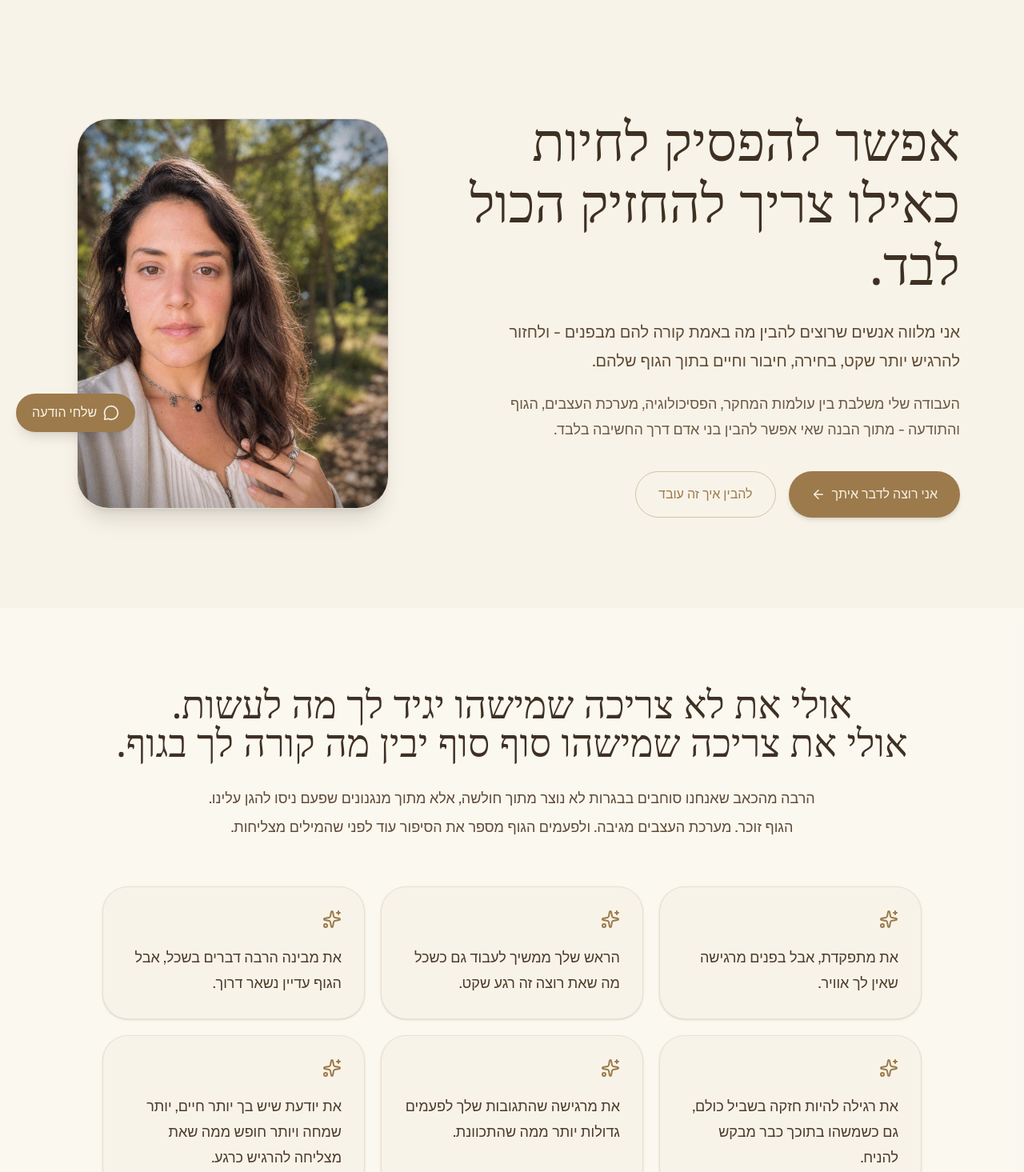
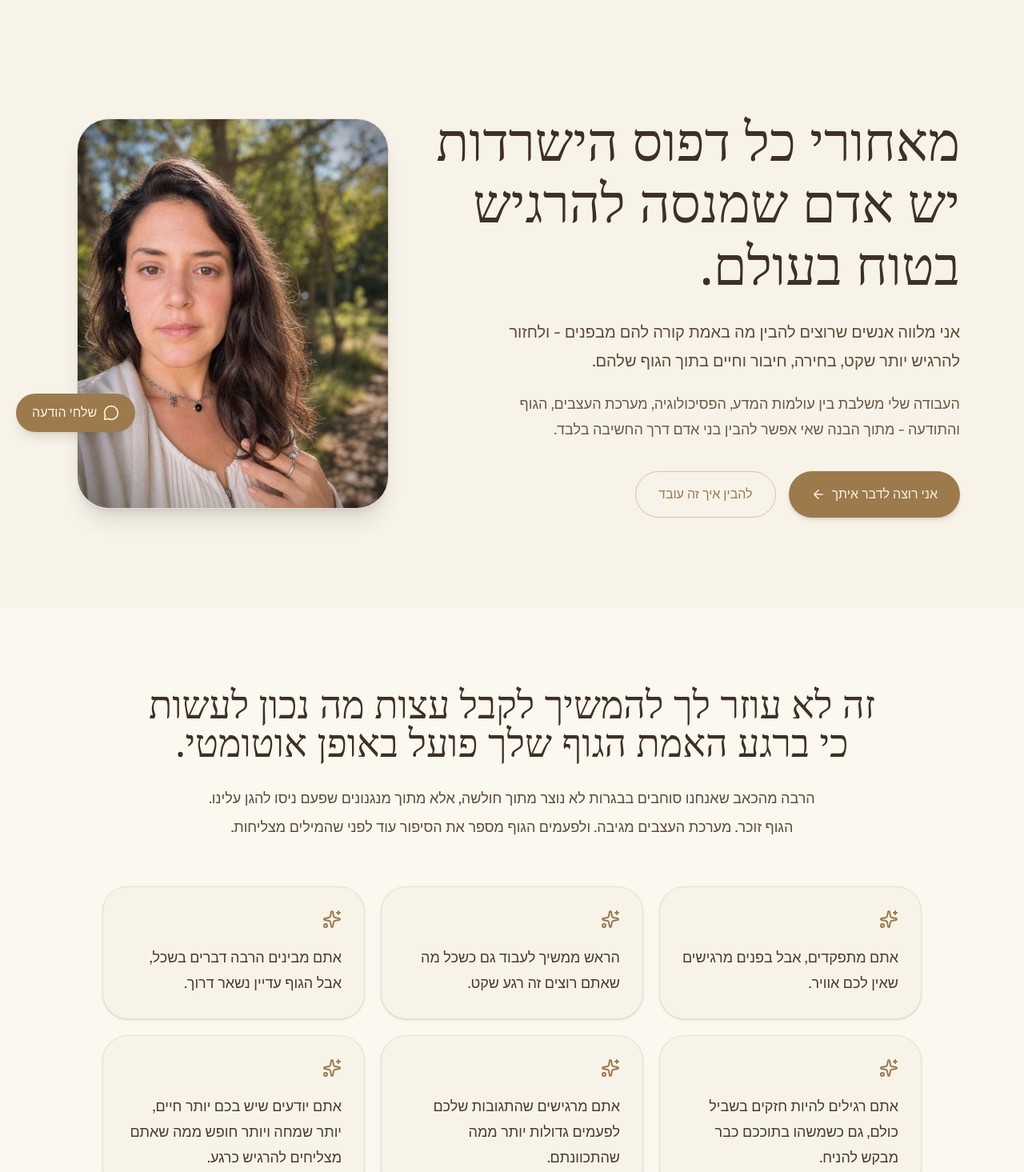
Before and after one commit to shahar27/shahar-landing, a Next.js app: page / in a window 1280 px wide. Shown: the part 240-1705 px from the top of the page at 80% size. Built offline with nearby package versions, Linux system fonts and the light colour scheme.

Commit message:
fix giant logo

```diff
--- a/app/page.tsx
+++ b/app/page.tsx
@@ -24,12 +24,12 @@ const EMAIL = "ShaharTakoFisher8@gmail.com"; // TODO: להחליף למייל ש
 const INSTAGRAM = "https://www.instagram.com/shahar_tako_fisher?igsh=cmgzdnozNTN4dTB3&utm_source=qr"; // TODO: להחליף לקישור האינסטגרם שלך
 
 const painCards = [
-  "את מתפקדת, אבל בפנים מרגישה שאין לך אוויר.",
-  "הראש שלך ממשיך לעבוד גם כשכל מה שאת רוצה זה רגע שקט.",
-  "את מבינה הרבה דברים בשכל, אבל הגוף עדיין נשאר דרוך.",
-  "את רגילה להיות חזקה בשביל כולם, גם כשמשהו בתוכך כבר מבקש להניח.",
-  "את מרגישה שהתגובות שלך לפעמים גדולות יותר ממה שהתכוונת.",
-  "את יודעת שיש בך יותר חיים, יותר שמחה ויותר חופש ממה שאת מצליחה להרגיש כרגע.",
+  "אתם מתפקדים, אבל בפנים מרגישים שאין לכם אוויר.",
+  "הראש ממשיך לעבוד גם כשכל מה שאתם רוצים זה רגע שקט.",
+  "אתם מבינים הרבה דברים בשכל, אבל הגוף עדיין נשאר דרוך.",
+  "אתם רגילים להיות חזקים בשביל כולם, גם כשמשהו בתוככם כבר מבקש להניח.",
+  "אתם מרגישים שהתגובות שלכם לפעמים גדולות יותר ממה שהתכוונתם.",
+  "אתם יודעים שיש בכם יותר חיים, יותר שמחה ויותר חופש ממה שאתם מצליחים להרגיש כרגע.",
 ];
 
 const approachItems = [
@@ -148,13 +148,13 @@ export default function ShaharLandingPage() {
           className="max-w-3xl relative z-10 text-center lg:text-right"
         >
           <h1 className="text-3xl md:text-5xl lg:text-[4.2rem] leading-[1.15] font-serif text-[#3E3023] max-w-2xl">
-            אפשר להפסיק לחיות כאילו צריך להחזיק הכול לבד.
+            מאחורי כל דפוס הישרדות יש אדם שמנסה להרגיש בטוח בעולם.
           </h1>
           <p className="mt-7 text-lg md:text-xl leading-9 text-[#5F4A35] max-w-xl">
             אני מלווה אנשים שרוצים להבין מה באמת קורה להם מבפנים - ולחזור להרגיש יותר שקט, בחירה, חיבור וחיים בתוך הגוף שלהם.
           </p>
           <p className="mt-5 text-base md:text-lg leading-8 text-[#6B5944] max-w-xl">
-            העבודה שלי משלבת בין עולמות המחקר, הפסיכולוגיה, מערכת העצבים, הגוף והתודעה - מתוך הבנה שאי אפשר להבין בני אדם דרך החשיבה בלבד.
+            העבודה שלי משלבת בין עולמות המדע, הפסיכולוגיה, מערכת העצבים, הגוף והתודעה - מתוך הבנה שאי אפשר להבין בני אדם דרך החשיבה בלבד.
           </p>
 
           <div className="mt-9 flex flex-col sm:flex-row gap-4 w-full sm:w-auto">
@@ -186,9 +186,9 @@ export default function ShaharLandingPage() {
       <section className="px-6 md:px-14 lg:px-24 py-24 bg-white/35">
         <div className="max-w-5xl mx-auto text-center">
           <h2 className="text-3xl md:text-5xl font-serif text-[#3E3023]">
-            אולי את לא צריכה שמישהו יגיד לך מה לעשות.
+            זה לא עוזר לך להמשיך לקבל עצות מה נכון לעשות
             <br />
-            אולי את צריכה שמישהו סוף סוף יבין מה קורה לך בגוף.
+            כי ברגע האמת הגוף שלך פועל באופן אוטומטי.
           </h2>
           <p className="mt-7 text-lg leading-9 text-[#5F4A35] max-w-3xl mx-auto">
             הרבה מהכאב שאנחנו סוחבים בבגרות לא נוצר מתוך חולשה, אלא מתוך מנגנונים שפעם ניסו להגן עלינו. הגוף זוכר. מערכת העצבים מגיבה. ולפעמים הגוף מספר את הסיפור עוד לפני שהמילים מצליחות.
@@ -280,7 +280,7 @@ export default function ShaharLandingPage() {
 
           <div className="space-y-7 text-lg leading-9 text-[#5F4A35]">
             <p>
-              הדרך שלי משלבת בין חשיבה מדויקת, חקירה של דפוסים ומערכות, לבין הקשבה עמוקה לגוף, לרגש, לאינטואיציה ולמה שלא תמיד נאמר במילים.
+              הדרך שלי משלבת בין ידע מחקרי, הבנה של דפוסים ומערכות, לבין הקשבה עמוקה לגוף, לרגש, לאינטואיציה ולמה שלא תמיד נאמר במילים.
             </p>
             <p>
               מאחורי חשיבת יתר יש לעיתים ניסיון להרגיש בטוחים. מאחורי שליטה יש פחד לאבד יציבות. מאחורי ביקורת יש בושה. ומאחורי הרבה מאוד בעיות התנהגות יש מערכת עצבים שחיה יותר מדי זמן בדריכות.
@@ -313,7 +313,7 @@ export default function ShaharLandingPage() {
           <p className="text-[#9C7A4B] mb-4">איך זה עובד</p>
           <h2 className="text-3xl md:text-5xl font-serif text-[#3E3023]">תהליך עדין. עמוק. מאוד מעשי.</h2>
           <p className="mt-7 text-lg leading-9 text-[#5F4A35] max-w-3xl mx-auto">
-            זה לא תהליך שבו אני אומרת לך מי את או מה את צריכה לעשות. זה תהליך שבו אנחנו מקשיבות יחד למה שהמערכת שלך כבר מנסה לומר - ומתחילות ליצור שם יותר בהירות, חופש וביטחון.
+            זה לא תהליך שבו אני אומרת מי אתם או מה אתם צריכים לעשות. זה תהליך שבו אנחנו מקשיבים יחד למה שהמערכת שלך כבר מנסה לומר - ומתחילים ליצור שם יותר בהירות, חופש וביטחון.
           </p>
         </div>
 
@@ -333,9 +333,9 @@ export default function ShaharLandingPage() {
         <div className="max-w-4xl mx-auto text-center">
           <ShieldCheck className="mx-auto text-[#9C7A4B] mb-6" size={38} />
           <h2 className="text-3xl md:text-5xl font-serif text-[#3E3023]">
-            המטרה היא לא להפוך אותך למישהי אחרת.
+            המטרה היא לא להפוך אותך לאדם אחר.
             <br />
-            המטרה היא להחזיר אותך לעצמך.
+            אלא להחזיר אותך לעצמך.
           </h2>
           <p className="mt-7 text-lg leading-9 text-[#5F4A35]">
             יותר שקט בגוף. יותר בחירה מול הילדים. פחות מלחמה פנימית. פחות חיים מתוך הישרדות. יותר יכולת להיות בקשר, להרגיש, לנשום, להגיב אחרת - ולחיות מתוך מקום שהוא באמת שלך.
@@ -347,11 +347,11 @@ export default function ShaharLandingPage() {
       <section id="contact" className="px-6 md:px-14 lg:px-24 py-28">
         <div className="max-w-4xl mx-auto text-center">
           <h2 className="text-3xl md:text-5xl font-serif text-[#3E3023]">
-            אם משהו כאן נגע בך, אפשר להתחיל בשיחה אחת פשוטה.
+            אם משהו כאן נגע בך, אפשר להתחיל בשיחה לבדיקת התאמה.
           </h2>
 
           <p className="mt-6 text-lg leading-9 text-[#5F4A35]">
-            לא צריך לדעת להסביר הכול. לא צריך להגיע מסודרת. מספיק להרגיש שיש משהו בתוכך שמבקש דרך אחרת.
+            לא צריך לדעת להסביר הכול. לא צריך להגיע מסודרים. מספיק להרגיש שיש משהו בתוכך שמבקש דרך אחרת.
           </p>
 
           <div className="mt-10 flex flex-col sm:flex-row items-center justify-center gap-4">
@@ -360,7 +360,7 @@ export default function ShaharLandingPage() {
               className="inline-flex items-center justify-center gap-2 rounded-full bg-[#9C7A4B] px-8 py-4 text-[#F8F3E8] shadow-md hover:shadow-lg transition"
             >
               <MessageCircle size={20} />
-              שלחי לי הודעה בוואטסאפ
+              שלח/י לי הודעה בוואטסאפ
             </a>
 
             <a
@@ -368,7 +368,7 @@ export default function ShaharLandingPage() {
               className="inline-flex items-center justify-center gap-2 rounded-full border border-[#9C7A4B]/40 px-8 py-4 text-[#9C7A4B] hover:bg-white/40 transition"
             >
               <Phone size={18} />
-              התקשרי אליי
+              התקשר/י אליי
             </a>
           </div>
 
```
